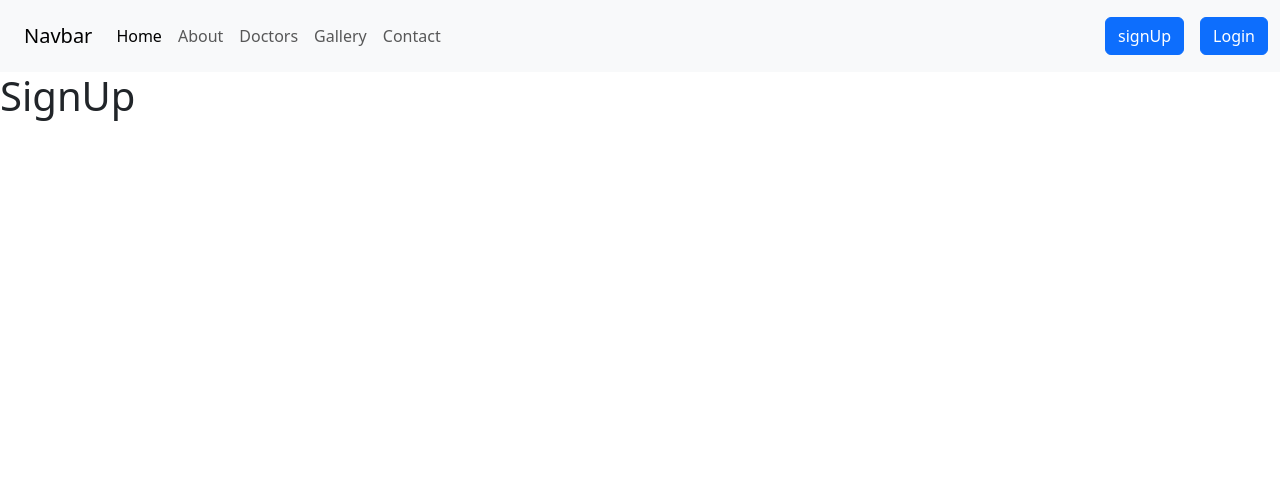
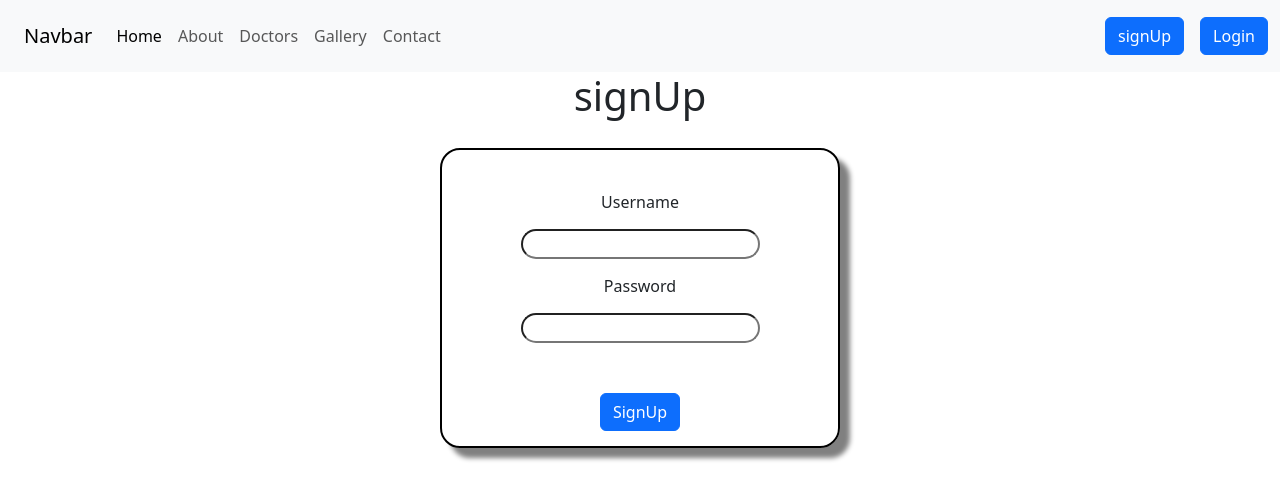
Before and after one commit to notamharshitha-dev/hospitalAppointmentSystemFrontEnd, a React (Vite) app: page /signUpPage in a window 1280 px wide. Shown: the top 500 px of the page. Built offline with nearby package versions, Linux system fonts and the light colour scheme.

Commit message:
frontend

```diff
--- a/src/components/login/login.jsx
+++ b/src/components/login/login.jsx
@@ -7,7 +7,7 @@ function LoginPage(){
             password:""
         },
         onSubmit:(values)=>{
-            console.log(values)
+            //console.log(values)
         }
     })
     /* <div class="row g-4 align-items-center">
@@ -37,11 +37,11 @@ function LoginPage(){
             <div class="myContainer">
                     <form onSubmit={loginForm.handleSubmit} >
                         <label htmlFor="username">Username</label>
-                        <input type="text"id="username" class="inputBoxBorder" />
+                        <input type="text"id="username" class="inputBoxBorder" {...loginForm.getFieldProps("username")} />
                         <label htmlFor="password">Password</label>
-                        <input type="password" id="password" class="inputBoxBorder" />
+                        <input type="password" id="password" class="inputBoxBorder" {...loginForm.getFieldProps("password")} />
 
-                        <button class="btn btn-primary" type="submit">Login </button>
+                        <button className="btn btn-primary" type="submit">Login </button>
 
 
                     </form>
--- a/src/components/signup/signUp.jsx
+++ b/src/components/signup/signUp.jsx
@@ -1,6 +1,28 @@
+import { useFormik } from "formik"
+
 function SignUpPage(){
-    return <div>
-        <h1>SignUp</h1>
+    var signUpForm=useFormik({
+        initialValues:{
+            "username":"",
+            "password":""
+        },
+        onSubmit:(values)=>{
+           //console.log(values)
+        }
+    })
+    return   <div>
+        <h1 className="text-center" >signUp</h1>
+        <div class="outerDiv" >
+            <div class="myContainer">
+                    <form onSubmit={signUpForm.handleSubmit} >
+                        <label htmlFor="username">Username</label>
+                        <input type="text"id="username" class="inputBoxBorder" {...signUpForm.getFieldProps("username")}  />
+                        <label htmlFor="password">Password</label>
+                        <input type="password" id="password" class="inputBoxBorder" {...signUpForm.getFieldProps("password")} />
+                        <button className="btn btn-primary" type="submit">SignUp </button>
+                    </form>
+            </div>
+        </div>
     </div>
 }
 export default SignUpPage
```
